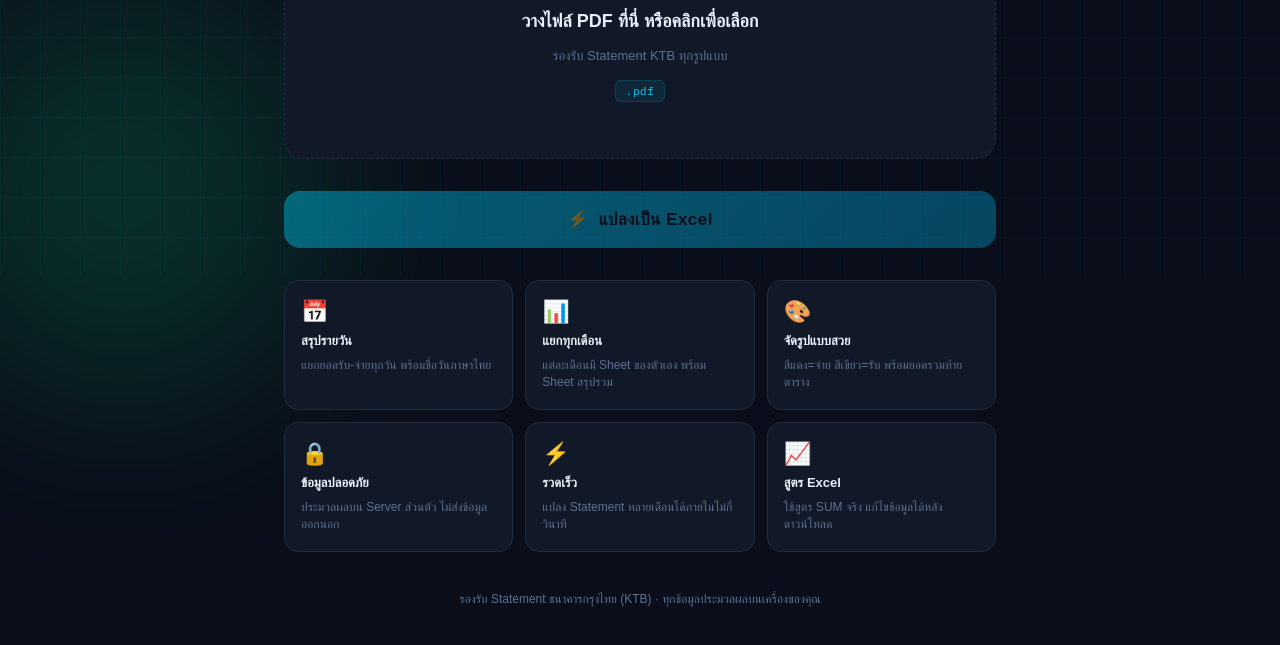
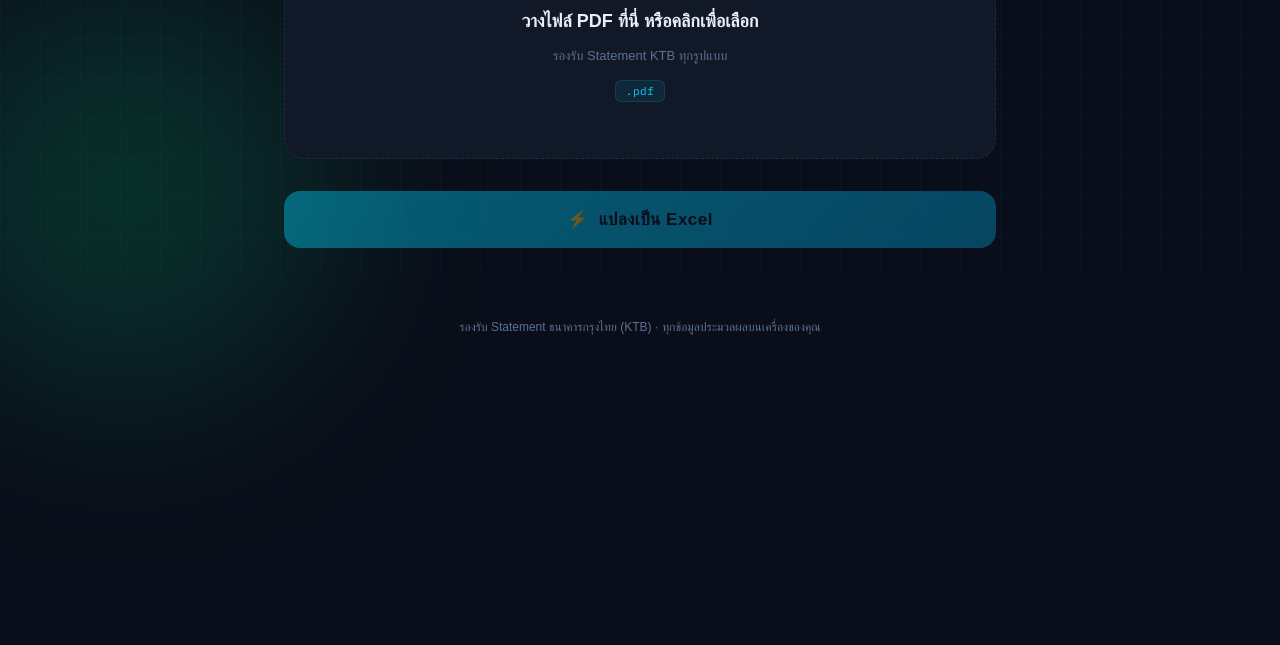
Before and after one commit to aklaytae/pdf-to-excel, a website: page src/index.html in a window 1280 px wide. Shown: the part 523-1168 px from the top of the page. After the commit the page ends 945 px from the top, so only its background shows below. Drawn offline with Linux system fonts and the light colour scheme; a web font is replaced by a local one.

Commit message:
8-4-2026

```diff
--- a/src/index.html
+++ b/src/index.html
@@ -713,36 +713,6 @@
 
   <!-- Features -->
   <div class="features">
-    <div class="feature-card">
-      <div class="feature-icon">📅</div>
-      <div class="feature-title">สรุปรายวัน</div>
-      <div class="feature-desc">แยกยอดรับ-จ่ายทุกวัน พร้อมชื่อวันภาษาไทย</div>
-    </div>
-    <div class="feature-card">
-      <div class="feature-icon">📊</div>
-      <div class="feature-title">แยกทุกเดือน</div>
-      <div class="feature-desc">แต่ละเดือนมี Sheet ของตัวเอง พร้อม Sheet สรุปรวม</div>
-    </div>
-    <div class="feature-card">
-      <div class="feature-icon">🎨</div>
-      <div class="feature-title">จัดรูปแบบสวย</div>
-      <div class="feature-desc">สีแดง=จ่าย สีเขียว=รับ พร้อมยอดรวมท้ายตาราง</div>
-    </div>
-    <div class="feature-card">
-      <div class="feature-icon">🔒</div>
-      <div class="feature-title">ข้อมูลปลอดภัย</div>
-      <div class="feature-desc">ประมวลผลบน Server ส่วนตัว ไม่ส่งข้อมูลออกนอก</div>
-    </div>
-    <div class="feature-card">
-      <div class="feature-icon">⚡</div>
-      <div class="feature-title">รวดเร็ว</div>
-      <div class="feature-desc">แปลง Statement หลายเดือนได้ภายในไม่กี่วินาที</div>
-    </div>
-    <div class="feature-card">
-      <div class="feature-icon">📈</div>
-      <div class="feature-title">สูตร Excel</div>
-      <div class="feature-desc">ใช้สูตร SUM จริง แก้ไขข้อมูลได้หลังดาวน์โหลด</div>
-    </div>
   </div>
 
   <footer>รองรับ Statement ธนาคารกรุงไทย (KTB) · ทุกข้อมูลประมวลผลบนเครื่องของคุณ</footer>
```
